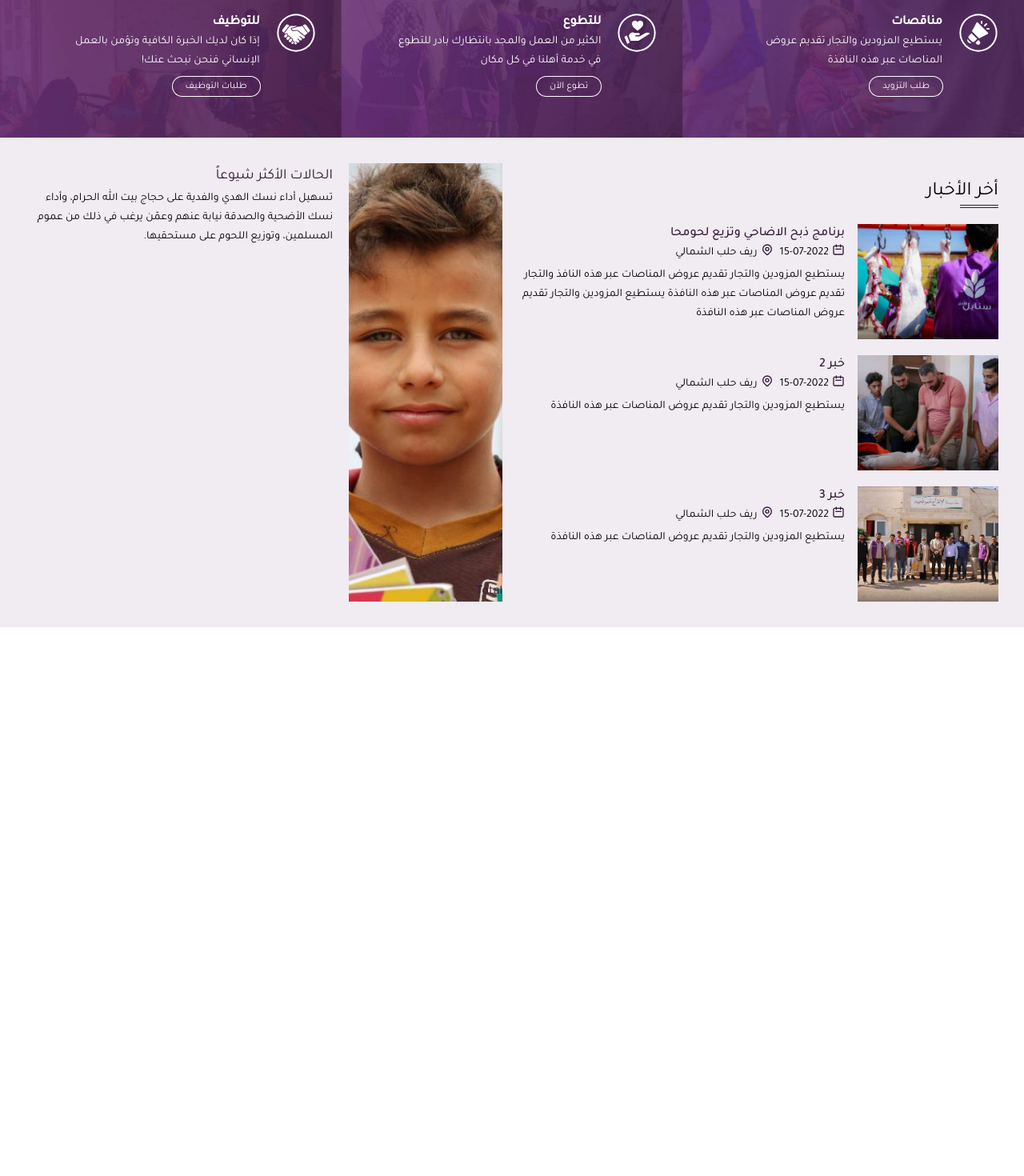
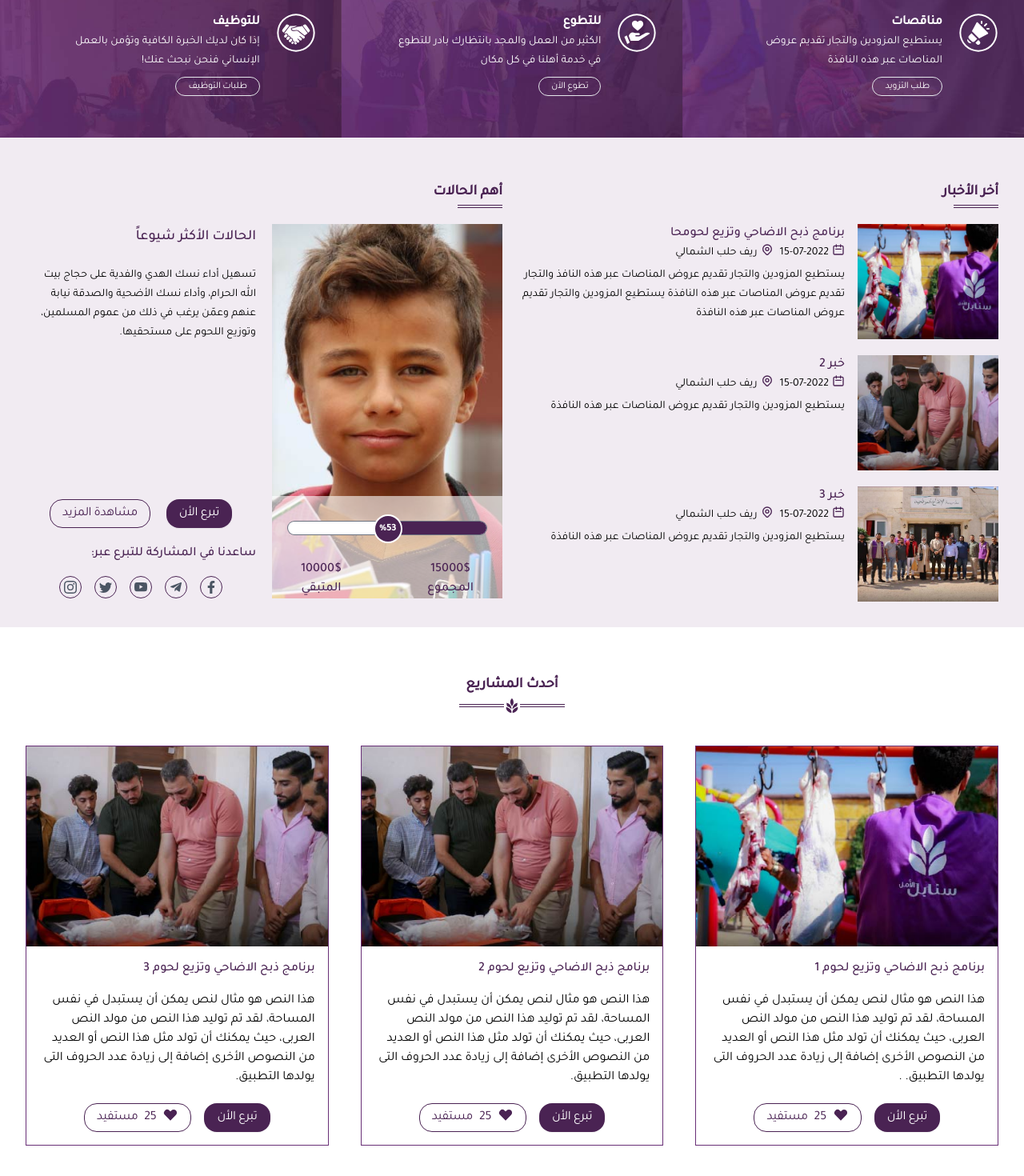
Before and after one commit to m-aljamal/sanabel-client, a Next.js app: page / in a window 1280 px wide. Shown: the part 836-2306 px from the top of the page at 80% size. Before the commit the page ends 1620 px from the top, so only its background shows below. Built offline with nearby package versions, Linux system fonts and the light colour scheme.

Commit message:
finish latest projects

```diff
--- a/src/components/LatestSwiperContainer.jsx
+++ b/src/components/LatestSwiperContainer.jsx
@@ -7,7 +7,7 @@ import "swiper/css/autoplay";
 import "swiper/css/navigation";
 import "swiper/css/effect-fade";
 import SwipArrows from "@/components/SwipArrows";
-import Title from "./Title";
+import {Title} from "./Title";
 SwiperCore.use([Navigation]);
 
 const LatestSwiperContainer = ({ children, sectionTitle, ...props }) => {
--- /dev/null
+++ b/src/components/ProgresPar.jsx
@@ -0,0 +1,22 @@
+import React from "react";
+
+const ProgresPar = ({ present }) => {
+  return (
+    <div className="px-4   flex justify-center  mb-8 ">
+      <div className="w-full  ring-1 ring-gray-500  h-4 bg-white rounded-lg">
+        <div
+          className={` bg-primaryPurple h-4 rounded-r-lg relative`}
+          style={{ width: `${present}%` }}
+        >
+          <div className="absolute -left-2">
+            <div className="relative bg-primaryPurple w-8 h-8 flex items-center justify-center -mt-[7px]  ring-white ring-2 rounded-full  ">
+              <p className="text-white text-xs font-bold">%{present}</p>
+            </div>
+          </div>
+        </div>
+      </div>
+    </div>
+  );
+};
+
+export default ProgresPar;
--- a/src/components/Title.jsx
+++ b/src/components/Title.jsx
@@ -1,15 +1,36 @@
+import clsx from "clsx";
 import React from "react";
-
+import Image from "next/image";
+const baseStyle = "text-lg font-semibold text-primaryPurple";
 const Title = ({ title }) => {
   return (
     <div>
-      <h1 className="text-2xl">{title}</h1>
-      <div className=" space-y-[2px]">
-        <div className="w-12 h-[1px]  bg-primaryPurple"></div>
-        <div className="w-12 h-[1px]  bg-primaryPurple"></div>
+      <h1 className={clsx(baseStyle)}>{title}</h1>
+      <Line />
+    </div>
+  );
+};
+
+const TitleWithIcon = ({ title }) => {
+  return (
+    <div className="text-center">
+      <h1 className={clsx(baseStyle)}>{title}</h1>
+      <div className="flex items-center justify-center">
+        <Line />
+        <Image src="/images/headerLogo.svg" width={20} height={20} />
+        <Line />
       </div>
     </div>
   );
 };
 
-export default Title;
+export { TitleWithIcon, Title };
+
+const Line = () => {
+  return (
+    <div className=" space-y-[2px]">
+      <div className="w-14 h-[1px]  bg-primaryPurple"></div>
+      <div className="w-14 h-[1px]  bg-primaryPurple"></div>
+    </div>
+  );
+};
--- /dev/null
+++ b/src/components/homePage/LatestProjects.jsx
@@ -0,0 +1,117 @@
+import React from "react";
+import { Container } from "../Container";
+import { TitleWithIcon } from "../Title";
+import Image from "next/image";
+import { useRouter } from "next/router";
+import { ButtonLink } from "../Button";
+import { HeartIcon } from "@heroicons/react/solid";
+const data = [
+  {
+    id: 1,
+    slug: "/pro-1",
+    image: "/images/news-1.jpg",
+    beneficiary: 25,
+    text: {
+      "ar-SA": {
+        title: "برنامج ذبح الاضاحي وتزيع لحوم",
+        description: `
+                هذا النص هو مثال لنص يمكن أن يستبدل في نفس المساحة، لقد تم توليد هذا النص من مولد النص العربى، حيث يمكنك أن تولد مثل هذا النص أو العديد من النصوص الأخرى إضافة إلى زيادة عدد الحروف التى يولدها التطبيق.
+               .
+                `,
+      },
+      "en-US": {
+        title: "Program for the harvest and the sale of hay",
+        description: `
+            This is a dummy text that can be used to replace the text in the same space, which has been generated by the Arabic text generator, where you can generate a lot of other texts by adding to the number of characters that the application generates.
+            `,
+      },
+    },
+  },
+  {
+    id: 2,
+    slug: "/pro-1",
+    image: "/images/news-2.jpg",
+    beneficiary: 25,
+    text: {
+      "ar-SA": {
+        title: "برنامج ذبح الاضاحي وتزيع لحوم",
+        description: `
+                هذا النص هو مثال لنص يمكن أن يستبدل في نفس المساحة، لقد تم توليد هذا النص من مولد النص العربى، حيث يمكنك أن تولد مثل هذا النص أو العديد من النصوص الأخرى إضافة إلى زيادة عدد الحروف التى يولدها التطبيق.
+                `,
+      },
+      "en-US": {
+        title: "Program for the harvest and the sale of hay",
+        description: `
+            This is a dummy text that can be used to replace the text in the same space, which has been generated by the Arabic text generator, where you can generate a lot of other texts by adding to the number of characters that the application generates.
+            `,
+      },
+    },
+  },
+  {
+    id: 3,
+    slug: "/pro-1",
+    image: "/images/news-2.jpg",
+    beneficiary: 25,
+    text: {
+      "ar-SA": {
+        title: "برنامج ذبح الاضاحي وتزيع لحوم",
+        description: `
+                هذا النص هو مثال لنص يمكن أن يستبدل في نفس المساحة، لقد تم توليد هذا النص من مولد النص العربى، حيث يمكنك أن تولد مثل هذا النص أو العديد من النصوص الأخرى إضافة إلى زيادة عدد الحروف التى يولدها التطبيق.
+                `,
+      },
+      "en-US": {
+        title: "Program for the harvest and the sale of hay",
+        description: `
+            This is a dummy text that can be used to replace the text in the same space, which has been generated by the Arabic text generator, where you can generate a lot of other texts by adding to the number of characters that the application generates.
+            `,
+      },
+    },
+  },
+];
+
+const LatestProjects = () => {
+  const prevRef = React.useRef(null);
+  const nextRef = React.useRef(null);
+  return (
+    <section className="py-14">
+      <Container>
+        <TitleWithIcon title="أحدث المشاريع" />
+        <div className=" grid grid-cols-1 md:grid-cols-2 lg:grid-cols-3 gap-10 mt-10">
+          {data.map((project) => (
+            <ProjectCard {...project} />
+          ))}
+        </div>
+      </Container>
+    </section>
+  );
+};
+
+export default LatestProjects;
+
+const ProjectCard = ({ image, text, slug, beneficiary, id }) => {
+  const { locale } = useRouter();
+  const { title, description } = text[locale];
+  return (
+    <div className=" border border-lightPurple ">
+      <div className="relative h-[250px] w-full ">
+        <Image src={image} layout="fill" objectFit="cover" />
+      </div>
+      <div className="p-4">
+        <h2 className="text-primaryPurple font-medium mb-4">
+          {title} {id}
+        </h2>
+        <p>{description}</p>
+        <div className="flex md:flex-row flex-col gap-4 mt-5 justify-center">
+          <ButtonLink href="/">تبرع الأن</ButtonLink>
+          <ButtonLink href="/" variant="outline">
+            <div className="flex gap-2   ">
+              <HeartIcon className="w-5 h-5 " />
+              {beneficiary}
+              <p>مستفيد</p>
+            </div>
+          </ButtonLink>
+        </div>
+      </div>
+    </div>
+  );
+};
--- a/src/components/homePage/MostCases.jsx
+++ b/src/components/homePage/MostCases.jsx
@@ -1,15 +1,18 @@
 import React from "react";
-import LatestSwiperContainer from "../LatestSwiperContainer";
-import { SwiperSlide } from "swiper/react";
 import { useRouter } from "next/router";
 import Image from "next/image";
 import { ButtonLink } from "../Button";
-
+import { Title } from "../Title";
+import socialLinks from "@/constant/socialLinks";
+import ProgresPar from "../ProgresPar";
+import { Container } from "../Container";
 const data = [
   {
     id: 1,
     total: 15000,
-    paid: 5000,
+    remain: 10000,
+
+    present: Math.round((8000 / 15000) * 100),
     image: "/images/case-01.jpg",
     text: {
       "ar-SA": {
@@ -23,45 +26,12 @@ const data = [
       },
     },
   },
-  {
-    id: 2,
-    total: 20000,
-    paid: 8000,
-    image: "/images/case-01.jpg",
-    text: {
-      "ar-SA": {
-        title: "الحالات الأكثر شيوعاً 1",
-        description:
-          "تسهيل أداء نسك الهدي والفدية على حجاج بيت الله الحرام، وأداء نسك الأضحية والصدقة نيابة عنهم وعمّن يرغب في ذلك من عموم المسلمين، وتوزيع اللحوم على مستحقيها.",
-      },
-      "en-US": {
-        title: "Most cases",
-        description: "this is english text",
-      },
-    },
-  },
-  {
-    id: 3,
-    total: 6000,
-    paid: 5900,
-    image: "/images/case-01.jpg",
-    text: {
-      "ar-SA": {
-        title: "الحالات الأكثر شيوعاً 2",
-        description:
-          "تسهيل أداء نسك الهدي والفدية على حجاج بيت الله الحرام، وأداء نسك الأضحية والصدقة نيابة عنهم وعمّن يرغب في ذلك من عموم المسلمين، وتوزيع اللحوم على مستحقيها.",
-      },
-      "en-US": {
-        title: "Most cases",
-        description: "this is english text",
-      },
-    },
-  },
 ];
 
 const MostCases = () => {
   return (
-    <div className=" bg-red-200  relative ">
+    <div className=" py-5">
+      <Title title="أهم الحالات" />
       <Case {...data[0]} />
     </div>
   );
@@ -69,20 +39,60 @@ const MostCases = () => {
 
 export default MostCases;
 
-const Case = ({ id, total, paid, image, text }) => {
+const Case = ({ id, total, remain, image, text, present }) => {
   const { locale } = useRouter();
   const { title, description } = text[locale];
   return (
-    <div className="bg-primaryWhite flex  gap-5 h-full " style={{ direction: "rtl" }}>
-      <div className=" relative    w-1/2 ">
+    <div
+      className="bg-primaryWhite flex lg:flex-row  flex-col gap-5 h-full py-5 "
+      style={{ direction: "rtl" }}
+    >
+      <div className=" relative w-full md:h-full h-[500px]">
         <Image src={image} layout="fill" objectFit="cover" />
-        <div className=" absolute z-50 text-white bottom-0   right-0 left-0 ">
-          <p className="text-primaryPurple">Total</p>
+        <div className=" absolute  z-10 bg-white  bottom-0 right-0 left-0  h-32 opacity-60 " />
+        <div className=" absolute bottom-0 z-20 text-primaryPurple left-0 right-0 px-1 ">
+          <ProgresPar present={present} />
+          <Container>
+            <div className=" flex justify-between   font-medium text-center">
+              <div>
+                <p>{total}$</p>
+                <p>المجموع</p>
+              </div>
+              <div>
+                <p>{remain}$</p>
+                <p>المتبقي</p>
+              </div>
+            </div>
+          </Container>
         </div>
       </div>
-      <div className="w-full">
-        <h2 className="text-primaryPurple text-lg">{title}</h2>
-        <p className="text-sm">{description}</p>
+      <div className="w-full flex flex-col  justify-between">
+        <div>
+          <h2 className="text-primaryPurple text-lg font-medium">{title}</h2>
+          <p className="text-sm mt-5">{description}</p>
+        </div>
+        <div>
+          <div className=" mb-5 flex lg:flex-row flex-col justify-center gap-5">
+            <ButtonLink href="/" className="px-3">
+              تبرع الأن
+            </ButtonLink>
+            <ButtonLink href="/" variant="outline" className="px-3">
+              مشاهدة المزيد
+            </ButtonLink>
+          </div>
+          <p className="text-primaryPurple font-medium">
+            ساعدنا في المشاركة للتبرع عبر:
+          </p>
+          <ul className="flex justify-center gap-4 ">
+            {socialLinks.map((s) => (
+              <a href={s.link} key={s.id}>
+                <li className="mt-4 rounded-full border border-primaryPurple p-[5px]">
+                  <s.icon />
+                </li>
+              </a>
+            ))}
+          </ul>
+        </div>
       </div>
     </div>
   );
--- a/src/pages/index.jsx
+++ b/src/pages/index.jsx
@@ -4,6 +4,7 @@ import Hero from "@/components/homePage/Hero";
 import JoinUs from "@/components/homePage/JoinUs";
 
 import Latest from "@/components/homePage/Latest";
+import LatestProjects from "@/components/homePage/LatestProjects";
 export default function Home() {
   return (
     <>
@@ -19,6 +20,7 @@ export default function Home() {
         <Hero />
         <JoinUs />
         <Latest />
+        <LatestProjects/>
       </main>
     </>
   );
--- a/src/styles/globals.css
+++ b/src/styles/globals.css
@@ -3,7 +3,7 @@
 @tailwind utilities;
 
 .socialIcon {
-  @apply h-4 w-4 fill-slate-500 group-hover:fill-primaryPurple;
+  @apply h-4 w-4 fill-gray-600 group-hover:fill-primaryPurple ;
 }
 .swiper-prev {
   color: white;
--- a/tailwind.config.js
+++ b/tailwind.config.js
@@ -21,9 +21,10 @@ module.exports = {
     },
     extend: {
       colors: {
-        primaryPurple: "#33193a",
-        lightPurple: "#4a2353",
-        lighterPurple: "#693077",
+        darkPurple: "#33193a",
+        primaryPurple: "#4a2353",
+        lightPurple: "#693077",
+
         primaryWhite: "#f1ebf2",
       },
       borderRadius: {
```
Also changed, not shown: src/components/Button.jsx (+7 -8 lines), src/components/Header.jsx (+5 -5 lines), src/components/homePage/LatestNews.jsx (+2 -17 lines).
